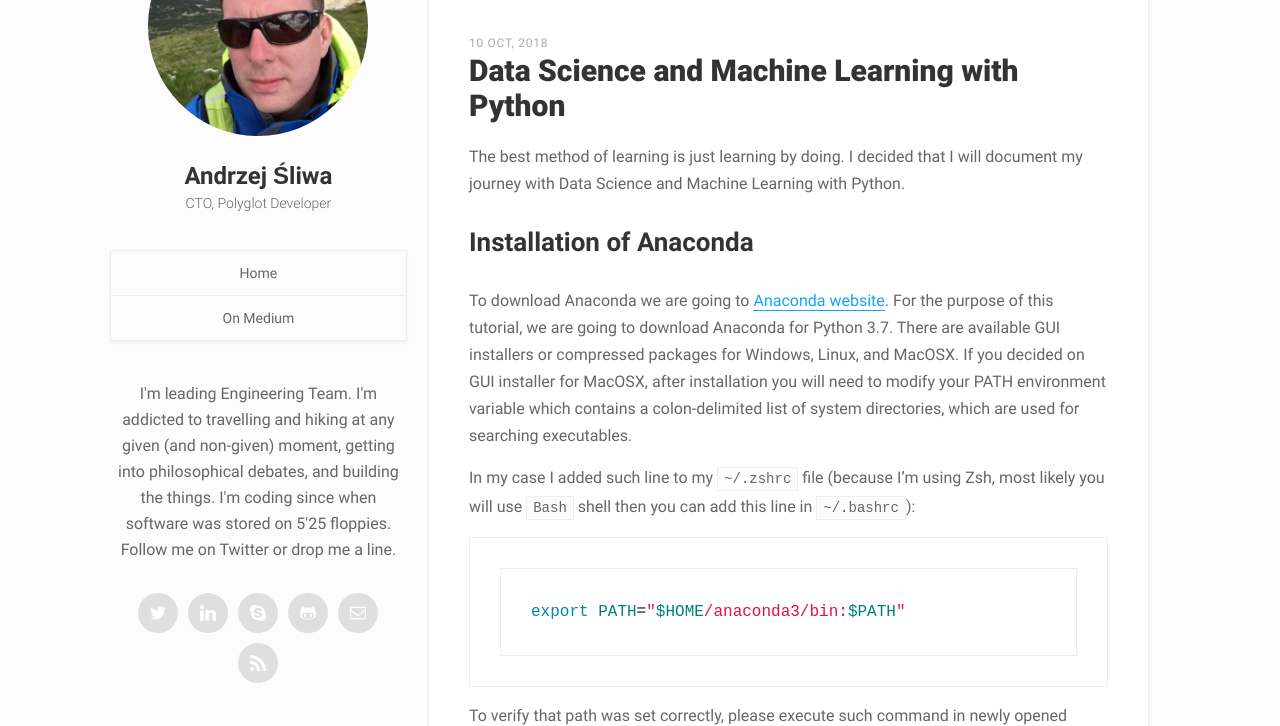
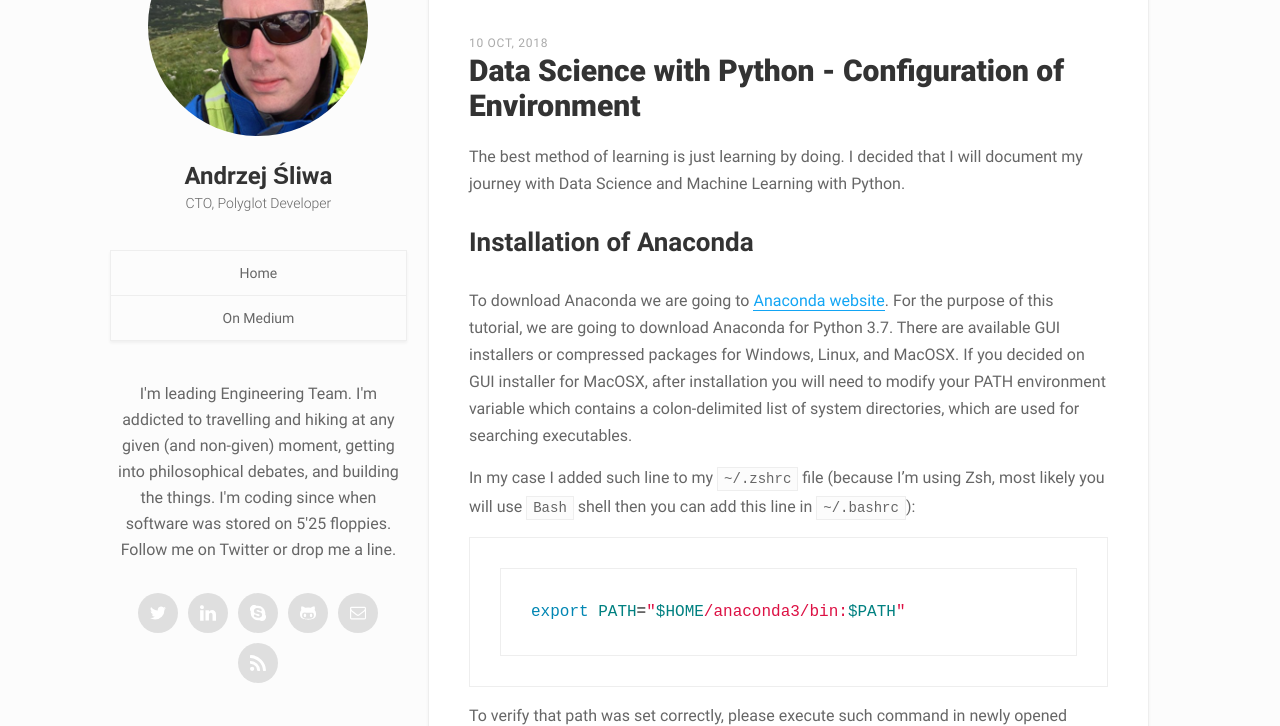
Before and after one commit to andrzejsliwa/andrzejsliwa.github.io, a Jekyll site: the page built from _posts/2018-10-10-python-for-data-science.md, in a window 1280 px wide and 900 px high, cut to the strip 174-900 px from the top of the window. Built offline with Jekyll 4.4.1, drawn with Linux system fonts in a browser that asks for light colours; comment, search, counter and statistics services are not loaded.

Commit message:
renamed title

```diff
--- a/_posts/2018-10-10-python-for-data-science.md
+++ b/_posts/2018-10-10-python-for-data-science.md
@@ -1,7 +1,7 @@
 ---
 layout: post
 date: 2018-10-10 20:20
-title: "Data Science and Machine Learning with Python"
+title: "Data Science with Python - Configuration of Environment"
 tags:
 - Data Science
 - Python
```
